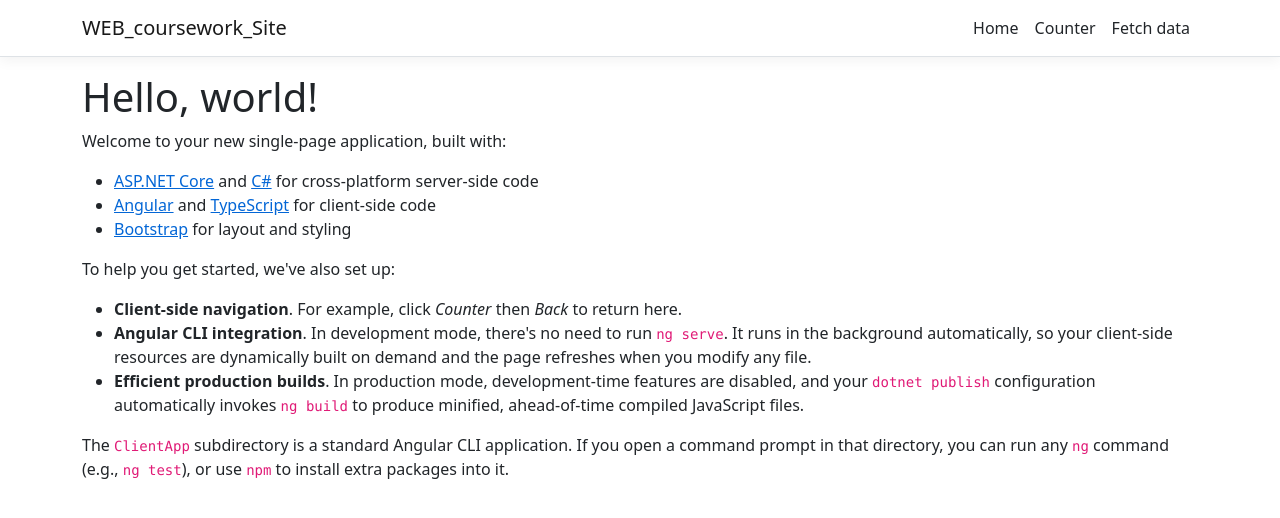
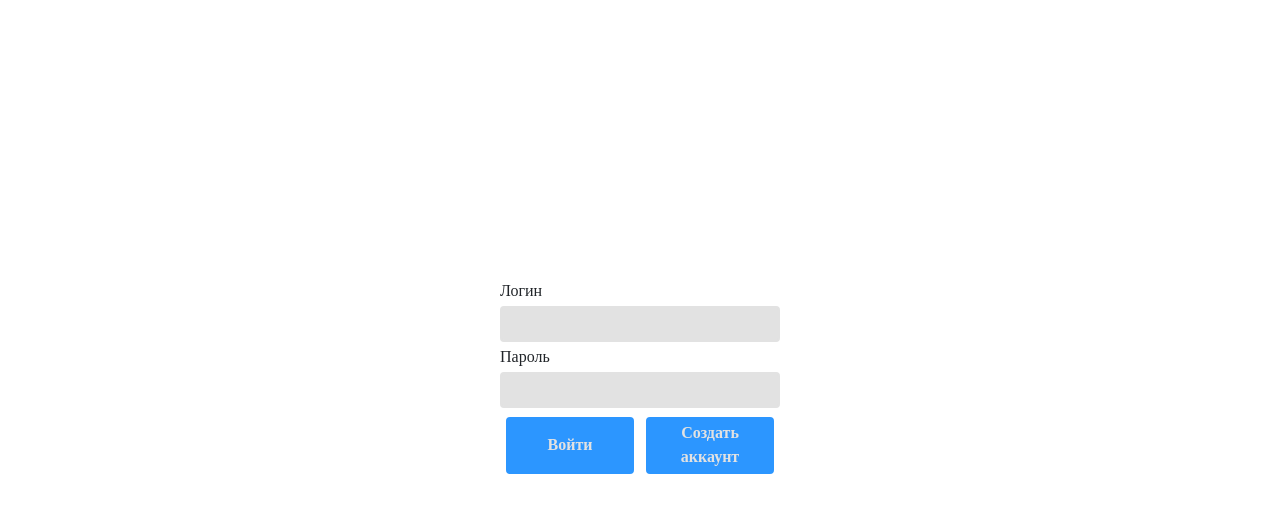
Before and after one commit to AnnPkGit/-, an Angular app in the folder WEB-coursework-Site/ClientApp/: page / in a window 1280 px wide. Shown: the top 518 px of the page. Built offline with nearby package versions, Linux system fonts and the light colour scheme.

Commit message:
добавлена страница для регистрации. убрана навигация

```diff
--- a/WEB-coursework-Site/ClientApp/src/app/app.component.html
+++ b/WEB-coursework-Site/ClientApp/src/app/app.component.html
@@ -1,5 +1,5 @@
 <body>
-  <app-nav-menu></app-nav-menu>
+  <!--<app-nav-menu></app-nav-menu>-->
   <div class="container">
     <router-outlet></router-outlet>
   </div>
--- a/WEB-coursework-Site/ClientApp/src/app/home/home.component.html
+++ b/WEB-coursework-Site/ClientApp/src/app/home/home.component.html
@@ -1,14 +1,12 @@
-<h1>Hello, world!</h1>
-<p>Welcome to your new single-page application, built with:</p>
-<ul>
-  <li><a href='https://get.asp.net/'>ASP.NET Core</a> and <a href='https://msdn.microsoft.com/en-us/library/67ef8sbd.aspx'>C#</a> for cross-platform server-side code</li>
-  <li><a href='https://angular.io/'>Angular</a> and <a href='http://www.typescriptlang.org/'>TypeScript</a> for client-side code</li>
-  <li><a href='http://getbootstrap.com/'>Bootstrap</a> for layout and styling</li>
-</ul>
-<p>To help you get started, we've also set up:</p>
-<ul>
-  <li><strong>Client-side navigation</strong>. For example, click <em>Counter</em> then <em>Back</em> to return here.</li>
-  <li><strong>Angular CLI integration</strong>. In development mode, there's no need to run <code>ng serve</code>. It runs in the background automatically, so your client-side resources are dynamically built on demand and the page refreshes when you modify any file.</li>
-  <li><strong>Efficient production builds</strong>. In production mode, development-time features are disabled, and your <code>dotnet publish</code> configuration automatically invokes <code>ng build</code> to produce minified, ahead-of-time compiled JavaScript files.</li>
-</ul>
-<p>The <code>ClientApp</code> subdirectory is a standard Angular CLI application. If you open a command prompt in that directory, you can run any <code>ng</code> command (e.g., <code>ng test</code>), or use <code>npm</code> to install extra packages into it.</p>
+<div class="authFormContainer">
+  <form class="authForm">
+    <label>Логин</label>
+    <input class="authInput" type="text" [(ngModel)]="login" [ngModelOptions]="{standalone: true}" />
+    <label>Пароль</label>
+    <input class="authInput" type="password" [(ngModel)]="password" [ngModelOptions]="{standalone: true}" />
+    <div class="authButtonContainer">
+      <input class="authButton" type="submit" value="Войти" (click)="authorize()"/>
+      <button class="authButton" (click)="redirectToRegistration()">Создать аккаунт</button>
+    </div>
+  </form>
+</div>
--- a/WEB-coursework-Site/ClientApp/src/app/home/home.component.ts
+++ b/WEB-coursework-Site/ClientApp/src/app/home/home.component.ts
@@ -4,5 +4,16 @@ import { Component } from '@angular/core';
   selector: 'app-home',
   templateUrl: './home.component.html',
 })
+
 export class HomeComponent {
+  public login: string = "";
+  public password = "";
+
+  public authorize() {
+    window.alert("тут должно быть обращение к User контроллеру");
+  }
+
+  public redirectToRegistration() {
+    window.alert("тут должен быть редщирект к регистрации");
+  }
 }
--- a/WEB-coursework-Site/ClientApp/src/styles.css
+++ b/WEB-coursework-Site/ClientApp/src/styles.css
@@ -1,7 +1,7 @@
 /* You can add global styles to this file, and also import other style files */
 
 /* Provide sufficient contrast against white background */
-a {
+/*a {
   color: #0366d6;
 }
 
@@ -13,4 +13,10 @@ code {
   color: #fff;
   background-color: #1b6ec2;
   border-color: #1861ac;
+}*/
+
+@import "styles/AuthorizationStyle.css";
+
+* {
+  font-family: 'Yu Gothic UI';
 }
--- /dev/null
+++ b/WEB-coursework-Site/ClientApp/src/styles/AuthorizationStyle.css
@@ -0,0 +1,39 @@
+.authButtonContainer {
+  display: flex;
+  justify-content: center;
+}
+
+.authForm {
+  padding-top: 25%;
+  display: inline-block;
+  width: 35vh;
+}
+
+.authInput {
+  border: 2px solid #E2E2E2;
+  background-color: #E2E2E2;
+  text-align: center;
+  border-radius: 4px;
+  width: 100%;
+  padding: 1.5%;
+  display: inline-block;
+  margin-top: 1%;
+  margin-bottom: 1%;
+}
+
+.authFormContainer {
+  display: flex;
+  height: 100vh;
+  justify-content: center;
+}
+
+.authButton {
+  margin: 2%;
+  width: 50%;
+  border: 2px solid #2C96FF;
+  background-color: #2C96FF;
+  border-radius: 4px;
+  color: #E2E2E2;
+  font-weight: bold;
+  padding: 1%;
+}
```
Also changed, not shown: 1 other file (tests, documents, lock files or other folders).
